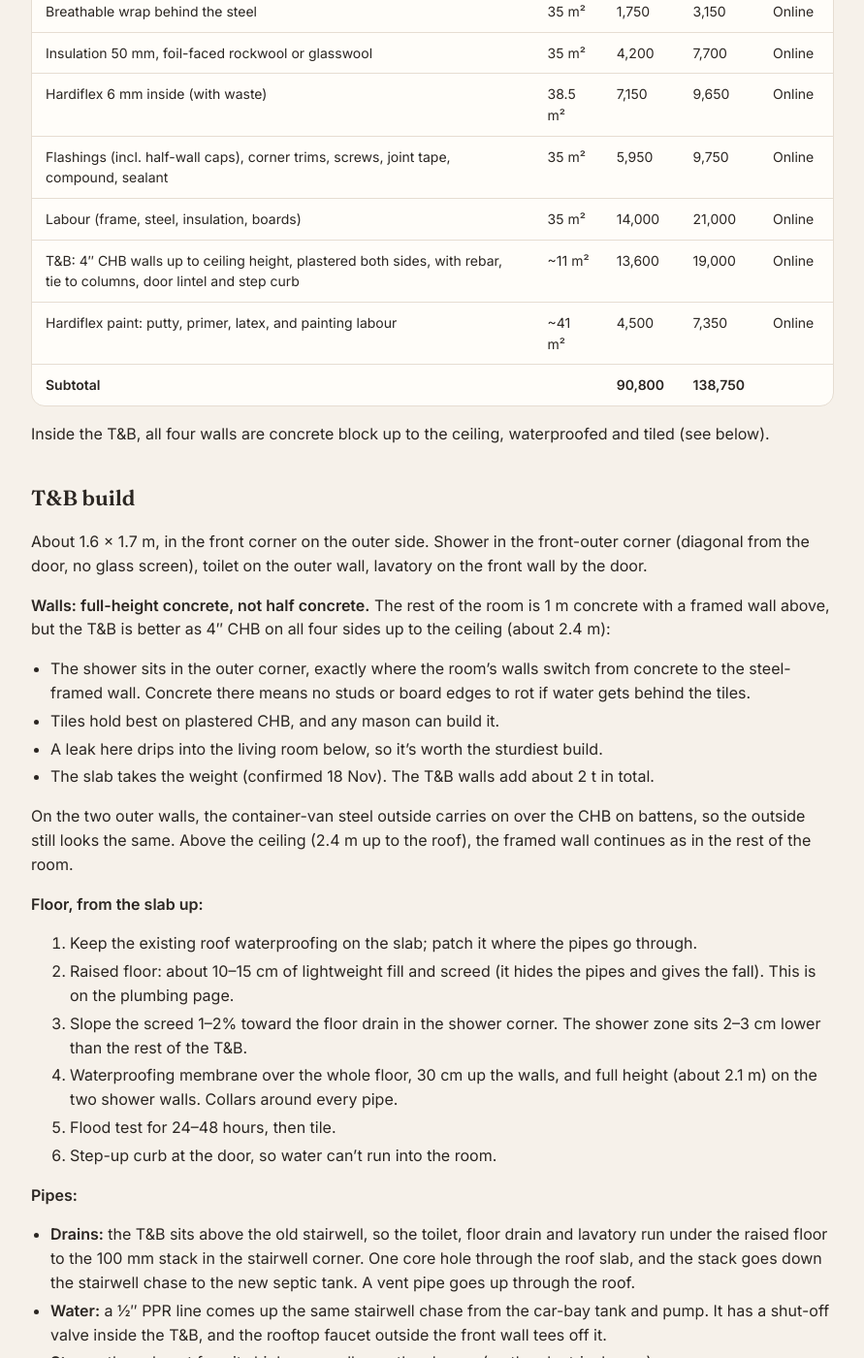
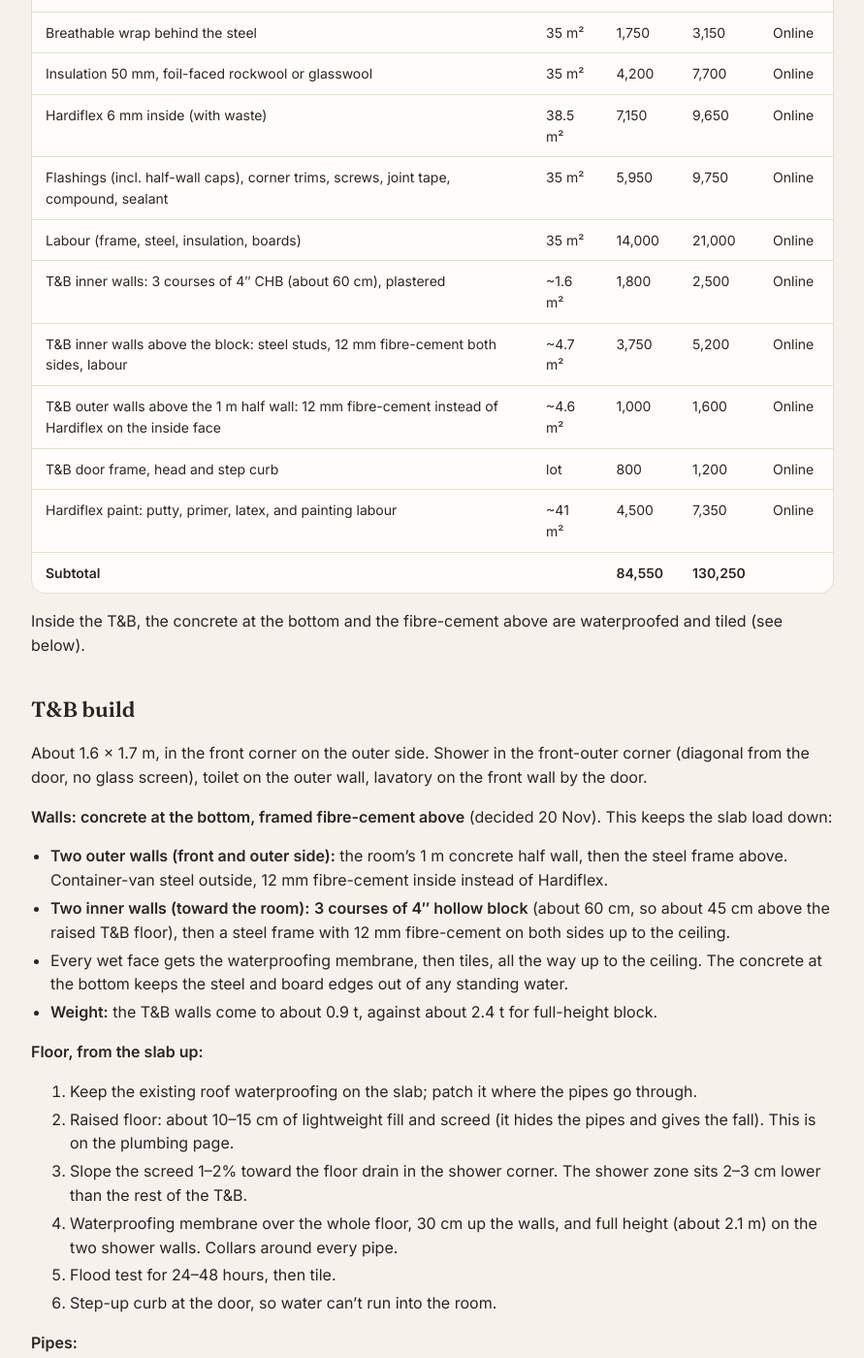
Before and after one commit to tatayotter/navarro-house, a Jekyll site: the page built from rooms/rooftop-room.md, in a window 1280 px wide and 1400 px high, scrolled down 3237 px. Shown: the whole window at 97% size, without its empty margins (194-1085 px from the left). Built offline with Jekyll 4.4.1, drawn with Linux system fonts in a browser that asks for light colours; some of the changed text lies outside the part shown.

Commit message:
Rooftop room: T&B walls = 3 courses of CHB + framed fibre-cement (lighter); re-costed
Co-Authored-By: Claude Opus 5.5 <noreply@anthropic.com>
Claude-Session: https://claude.ai/code/session_01RUWgCRJLVxxppr6mnyKY9C

```diff
--- a/index.html
+++ b/index.html
@@ -147,7 +147,7 @@ footer a{color:var(--accent);font-weight:500}
   <p class="sub">What's done, what's next.</p>
   <div class="status">
     <div class="st"><span class="pill p-work">Building soon</span><div><b>Steel stair to the rooftop</b><span class="d">Final design done. Steel bought, welder hired.</span></div></div>
-    <a class="st" href="rooms/rooftop-room.html"><span class="pill p-wait">Draft</span><div><b>Rooftop room</b><span class="d">Room with its own T&amp;B, queen bed and window AC. Walls: 1 m concrete half wall, then container-van steel outside and Hardiflex inside up to the roof. About ₱212k–353k (online estimate). Final site measurements coming.</span></div><span class="arrow">›</span></a>
+    <a class="st" href="rooms/rooftop-room.html"><span class="pill p-wait">Draft</span><div><b>Rooftop room</b><span class="d">Room with its own T&amp;B, queen bed and window AC. Walls: 1 m concrete half wall, then container-van steel outside and Hardiflex inside up to the roof. About ₱205k–344k (online estimate). Final site measurements coming.</span></div><span class="arrow">›</span></a>
     <div class="st"><span class="pill p-wait">Measuring</span><div><b>Front gate</b><span class="d">Roll-up car shutter plus a small door. Waiting on final measurements.</span></div></div>
     <a class="st" href="house/electrical-materials.html"><span class="pill p-wait">For checking</span><div><b>Electrical wiring</b><span class="d">Whole-house plan drafted: 20 ceiling lights, 31 outlets, 12 smart switch plates. Materials about ₱118k to ₱187k (online estimate). The electrician will check it.</span></div><span class="arrow">›</span></a>
     <a class="st" href="house/car-bay-partition.html"><span class="pill p-wait">Draft</span><div><b>Car bay partition</b><span class="d">Changed 19 Nov: solid wall with a solid wood main door and a sliding window over the car. About ₱35k–64k (online estimate). Wood not chosen yet; local door and jamb quote pending.</span></div><span class="arrow">›</span></a>
@@ -180,7 +180,7 @@ footer a{color:var(--accent);font-weight:500}
     <div class="cr"><div class="what">Front gate<span class="src s-online">Online estimate</span><small>Shutter, door and post. Needs a shutter quote.</small></div><div class="amt">₱40k–51k</div></div>
     <div class="cr"><div class="what">Master bedroom<span class="src s-online">Online estimate</span><small>Materials, with 10% buffer</small></div><div class="amt">≈ ₱167k</div></div>
     <div class="cr"><div class="what">Living room<span class="src s-online">Online estimate</span><small>Slider and carpentry quotes still to get</small></div><div class="amt">₱230k–369k</div></div>
-    <div class="cr"><div class="what">Rooftop room<span class="src s-online">Online estimate</span><small>Insulated steel-and-Hardiflex walls, floor, ceiling, doors, T&amp;B finishes, with 10% buffer</small></div><div class="amt">₱212k–353k</div></div>
+    <div class="cr"><div class="what">Rooftop room<span class="src s-online">Online estimate</span><small>Insulated steel-and-Hardiflex walls, floor, ceiling, doors, T&amp;B finishes, with 10% buffer</small></div><div class="amt">₱205k–344k</div></div>
     <div class="cr"><div class="what">Ceilings (PVC + terrace gypsum)<span class="src s-online">Online estimate</span><small>With 10% buffer. Bedroom and living room ceilings are also inside their room totals.</small></div><div class="amt">₱69k–102k</div></div>
     <div class="cr"><div class="what">Plumbing and new septic tank<span class="src s-online">Online estimate</span><small>Materials ₱97k–149k plus labour; before fixtures and tiles</small></div><div class="amt">₱132k–213k</div></div>
   </div>
--- a/rooms/rooftop-room.md
+++ b/rooms/rooftop-room.md
@@ -18,7 +18,7 @@ Above the half wall, from the outside in:
 1. **Container-van style steel wall:** pre-painted steel sheets in a deep trapezoidal corrugation (the container-van look), about 0.4–0.5 mm, laid vertically and screwed to the frame. No outside painting. Real container-gauge steel (about 1.6 mm, welded) would be several times heavier and costlier, so this uses the look, not the gauge.
 2. **Insulation core:** 50 mm foil-faced rockwool or glasswool between the frame members, foil toward the steel to reflect heat. Every wall is insulated, including the sun-facing front (SW), outer side and back.
 3. **Frame:** light steel studs or C-purlins at 60 cm, fixed to the columns, a steel angle bolted on top of the half wall, and the purlins at the top.
-4. **Inside:** 6 mm Hardiflex, joints taped, puttied and painted. The T&B is different: full-height concrete block (see T&B build below).
+4. **Inside:** 6 mm Hardiflex, joints taped, puttied and painted. In the T&B: 12 mm fibre-cement board, waterproofed and tiled (see T&B build below).
 
 ![Wall cut-through and top view of the rooftop room walls](rooftop-wall-diagram.png)
 
@@ -50,13 +50,13 @@ For about 43 m² of new outside wall.
 
 | Section | Low (₱) | High (₱) | Source |
 |---|---|---|---|
-| Walls: half walls, framed walls above (container-van steel, insulation, Hardiflex), full-height CHB T&B, paint | 90,800 | 138,750 | Online |
+| Walls: half walls, framed walls above (container-van steel, insulation, Hardiflex), T&B walls, paint | 84,550 | 130,250 | Online |
 | Floor (porcelain tiles) | 16,500 | 28,700 | Online |
 | Ceiling with vents | 21,000 | 33,000 | Online |
 | Doors and windows | 34,500 | 62,000 | Online |
 | T&B waterproofing, tiles, fixtures | 29,650 | 58,900 | Online |
-| **Total before contingency** | **192,450** | **321,350** | |
-| **With 10% contingency** | **211,695** | **353,485** | |
+| **Total before contingency** | **186,200** | **312,850** | |
+| **With 10% contingency** | **204,820** | **344,135** | |
 
 **Not included:** the window aircon unit (about ₱18,000–26,000 for a 1 HP inverter, Online), bed, desk and storage-wall carpentry, wiring and the T&B exhaust fan (on the [electrical materials page](../house/electrical-materials.html)), pipes, core drilling and the raised T&B floor (on the [plumbing materials page](../house/plumbing-materials.html)), and engineer fees.
 
@@ -75,24 +75,25 @@ The framed wall above the 1 m half walls covers about 35 m² after the door, sli
 | Hardiflex 6 mm inside (with waste) | 38.5 m² | 7,150 | 9,650 | Online |
 | Flashings (incl. half-wall caps), corner trims, screws, joint tape, compound, sealant | 35 m² | 5,950 | 9,750 | Online |
 | Labour (frame, steel, insulation, boards) | 35 m² | 14,000 | 21,000 | Online |
-| T&B: 4″ CHB walls up to ceiling height, plastered both sides, with rebar, tie to columns, door lintel and step curb | ~11 m² | 13,600 | 19,000 | Online |
+| T&B inner walls: 3 courses of 4″ CHB (about 60 cm), plastered | ~1.6 m² | 1,800 | 2,500 | Online |
+| T&B inner walls above the block: steel studs, 12 mm fibre-cement both sides, labour | ~4.7 m² | 3,750 | 5,200 | Online |
+| T&B outer walls above the 1 m half wall: 12 mm fibre-cement instead of Hardiflex on the inside face | ~4.6 m² | 1,000 | 1,600 | Online |
+| T&B door frame, head and step curb | lot | 800 | 1,200 | Online |
 | Hardiflex paint: putty, primer, latex, and painting labour | ~41 m² | 4,500 | 7,350 | Online |
-| **Subtotal** | | **90,800** | **138,750** | |
+| **Subtotal** | | **84,550** | **130,250** | |
 
-Inside the T&B, all four walls are concrete block up to the ceiling, waterproofed and tiled (see below).
+Inside the T&B, the concrete at the bottom and the fibre-cement above are waterproofed and tiled (see below).
 
 ## T&B build
 
 About 1.6 × 1.7 m, in the front corner on the outer side. Shower in the front-outer corner (diagonal from the door, no glass screen), toilet on the outer wall, lavatory on the front wall by the door.
 
-**Walls: full-height concrete, not half concrete.** The rest of the room is 1 m concrete with a framed wall above, but the T&B is better as 4″ CHB on all four sides up to the ceiling (about 2.4 m):
+**Walls: concrete at the bottom, framed fibre-cement above** (decided 20 Nov). This keeps the slab load down:
 
-- The shower sits in the outer corner, exactly where the room's walls switch from concrete to the steel-framed wall. Concrete there means no studs or board edges to rot if water gets behind the tiles.
-- Tiles hold best on plastered CHB, and any mason can build it.
-- A leak here drips into the living room below, so it's worth the sturdiest build.
-- The slab takes the weight (confirmed 18 Nov). The T&B walls add about 2 t in total.
-
-On the two outer walls, the container-van steel outside carries on over the CHB on battens, so the outside still looks the same. Above the ceiling (2.4 m up to the roof), the framed wall continues as in the rest of the room.
+- **Two outer walls (front and outer side):** the room's 1 m concrete half wall, then the steel frame above. Container-van steel outside, 12 mm fibre-cement inside instead of Hardiflex.
+- **Two inner walls (toward the room):** **3 courses of 4″ hollow block** (about 60 cm, so about 45 cm above the raised T&B floor), then a steel frame with 12 mm fibre-cement on both sides up to the ceiling.
+- Every wet face gets the waterproofing membrane, then tiles, all the way up to the ceiling. The concrete at the bottom keeps the steel and board edges out of any standing water.
+- **Weight:** the T&B walls come to about 0.9 t, against about 2.4 t for full-height block.
 
 **Floor, from the slab up:**
 
@@ -121,7 +122,7 @@ On the two outer walls, the container-van steel outside carries on over the CHB
 | Floor drain, mirror, holders | lot | 1,800 | 3,800 | Online |
 | **Subtotal** | | **29,650** | **58,900** | |
 
-Flood-test the T&B floor for 24–48 hours after waterproofing and before tiling, because a leak here drips into the living room below.
+Use a flexible tile adhesive on the fibre-cement. Flood-test the T&B floor for 24–48 hours after waterproofing and before tiling, because a leak here drips into the living room below.
 
 ## Floor
 
@@ -166,12 +167,12 @@ Laminated glass on the slider for typhoons adds about ₱4,000–7,000 (Online).
 
 The walls attaching to the roof columns and the slab load are already approved. Please check these details:
 
-1. **Slab load: confirmed OK (18 Nov).** The slab takes the new load: framed walls ~0.7 t, new CHB half walls ~1.6 t, full-height CHB T&B walls ~2 t (added 20 Nov), floor tiles ~0.6 t, raised T&B floor ~0.6–0.9 t, ceiling ~0.3 t.
+1. **Slab load: confirmed OK (18 Nov).** The slab takes the new load: framed walls ~0.7 t, new CHB half walls ~1.6 t, T&B walls ~0.9 t (3-course block + framed fibre-cement, 20 Nov), floor tiles ~0.6 t, raised T&B floor ~0.6–0.9 t, ceiling ~0.3 t.
 2. **Bottom anchoring.** The steel frame bolts onto the top of the 1 m half walls. Confirm the anchor type into the old parapets (are they reinforced, and strong enough to hold a 2 m wall above them in typhoon wind?), and how the new CHB half walls are dowelled to the slab without breaking the roof waterproofing.
 3. **Top connection.** The walls stop at the red steel purlins. The roof moves in typhoon winds, so the top fixing should allow movement while still holding the wall against wind.
 4. **Typhoon wind on the walls.** Confirm the frame member size and spacing, the cladding screw spacing, and the fixing of the frame to the columns, especially on the long annex-side wall.
 5. **Slab openings and drains.** Core holes for the T&B pipes, and any existing roof drain inside the room's footprint (move it or keep it as a floor drain).
-6. **T&B concrete walls.** Rebar dowels into the slab, ties to the corner column, and the lintel over the T&B door. Also check that the stack core is clear of the stairwell beams.
+6. **T&B corner.** Rowil is still concerned about slab load here: confirm the slab at the T&B corner carries the walls (~0.9 t), the raised floor and tiles (~0.6–0.9 t) and a full shower. Also: rebar dowels for the 3-course block, how the frame fixes on top of it, and that the stack core is clear of the stairwell beams.
 
 ## To measure on 19 Nov
 
@@ -182,7 +183,7 @@ The walls attaching to the roof columns and the slab load are already approved.
 
 ## Order of work
 
-1. Engineer check, then build the new half walls, the full-height T&B walls and the T&B floor.
+1. Engineer check, then build the new half walls, the T&B block courses and the T&B floor.
 2. Plumbing rough-in and waterproofing; flood test.
 3. Steel frame on the half walls, container-van steel outside, flashing caps, trims and opening frames.
 4. Wiring and boxes inside the frame, insulation, backing boards, then Hardiflex.
```
Also changed, not shown: other parts of rooms/rooftop-room.md (+1 -1 lines), README.md.
